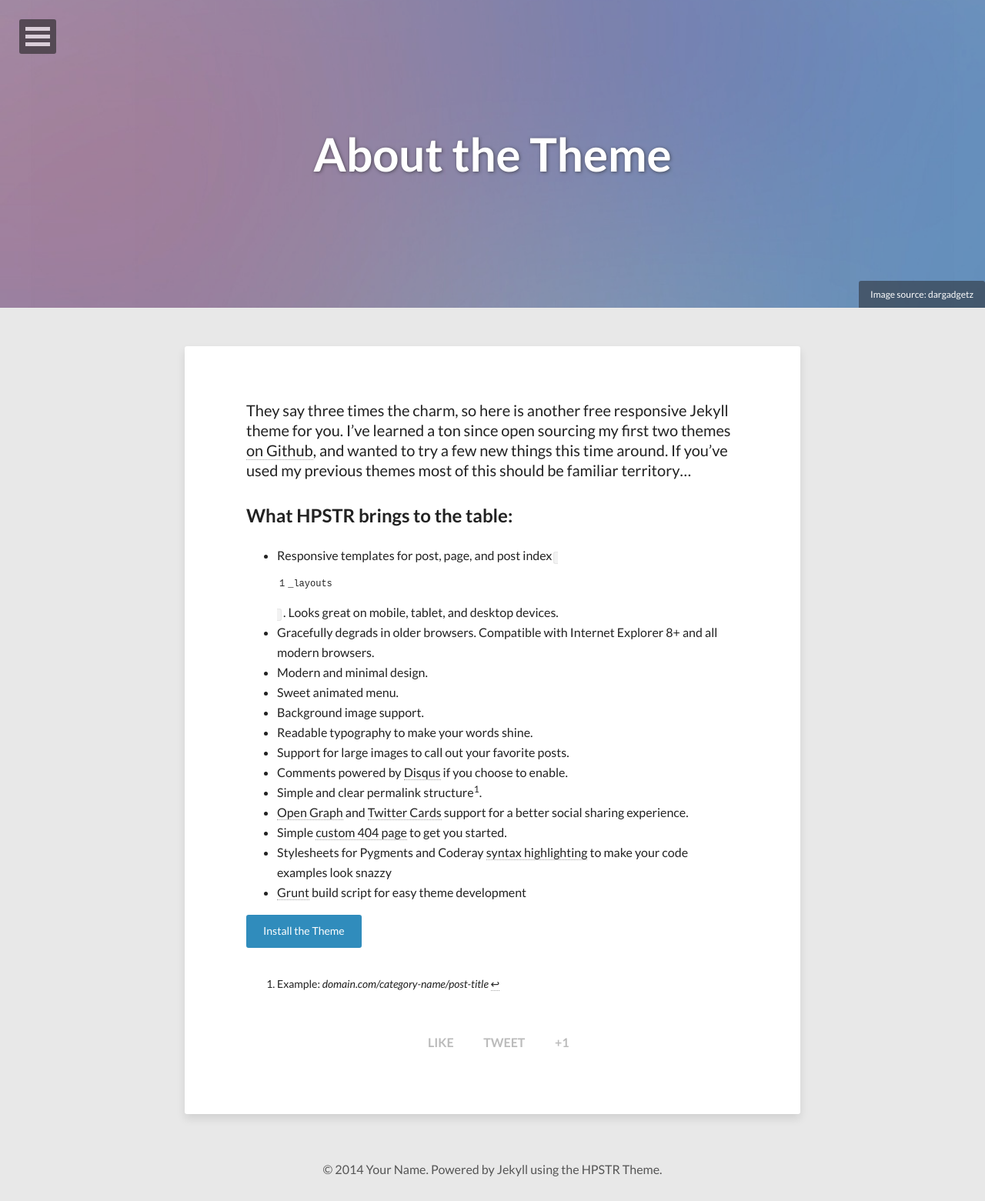
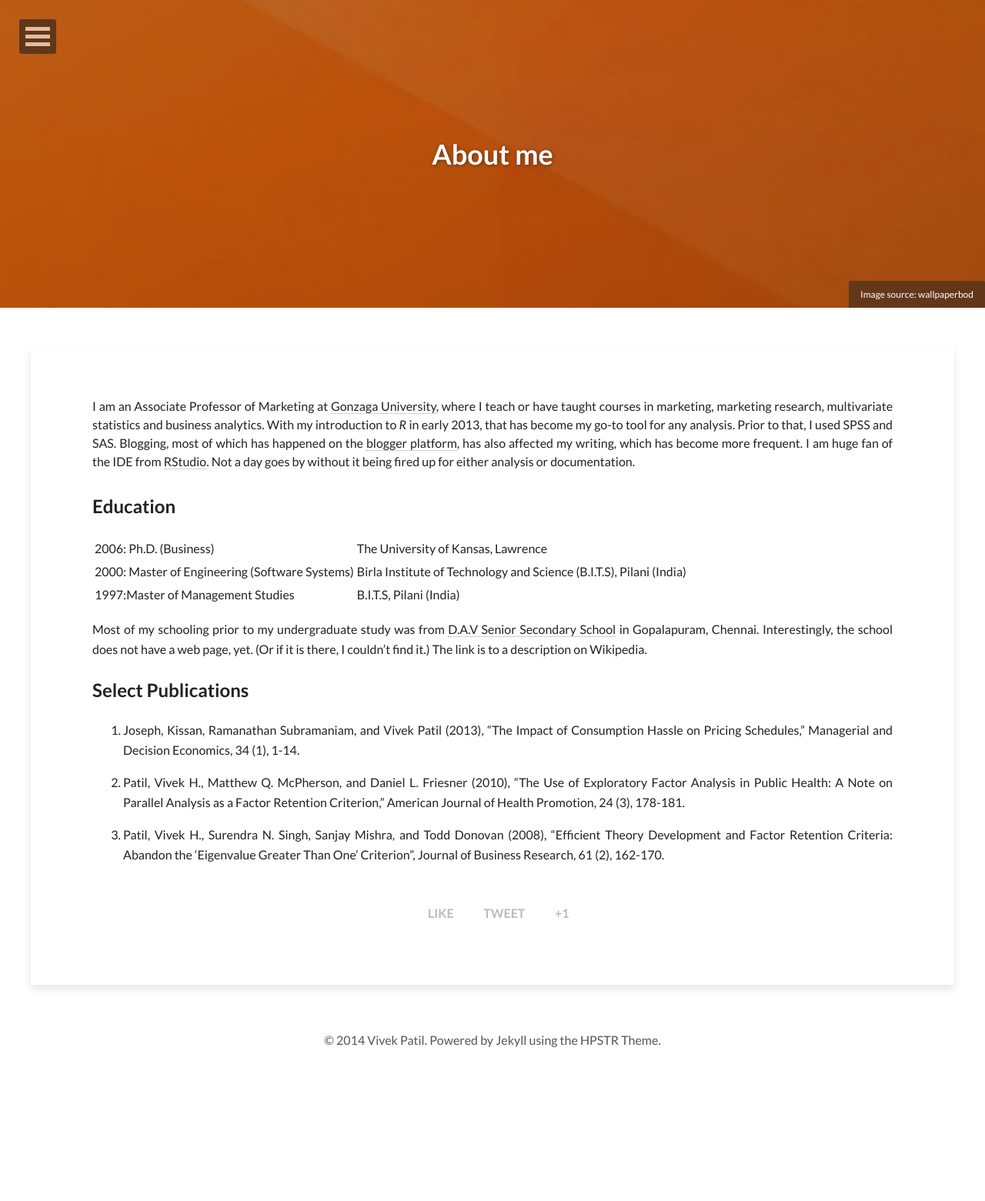
Before and after one commit to Sabertn/patilv.github.io, a Jekyll site: the page built from about.md, in a window 1280 px wide. Shown: the whole page at 77% size. Built offline with Jekyll 4.4.1, drawn with Linux system fonts in a browser that asks for light colours; nearby versions of some CDN libraries; after the commit the page ends 1393 px from its top, so only the background shows below that.

```diff
--- a/_config.yml
+++ b/_config.yml
@@ -1,32 +1,35 @@
-title:            Site Title
-description:      Describe your website here.
-disqus_shortname:
+title:            Adventures in Analytics and Visualization
+description:      Vivek Patil's website and blog for analytics and visualization
+disqus_shortname: patilv
 #Your site's domain goes here. Leave localhost server or blank when working locally.
-url:              http://localhost:4000
+#url:              http://localhost:4000
+#Comment out url when working locally to resolve base urls correctly
+url:              http://patilv.github.io/
 
 # Owner/author information
 owner:
-  name:           Your Name
-  avatar:         avatar.jpg
-  bio:            "Your bio goes here. It shouldn't be super long but a good two sentences or two should suffice."
-  email:          you@email.com
-  # Social networking links used in footer. Update and remove as you like.
-  twitter:
+  name:           Vivek Patil
+  avatar:         Vivekwebsite.jpg
+  bio:            "Associate Professor of Marketing"
+  email:          patilv@gmail.com
+
+# Social networking links used in footer. Update and remove as you like.
+  twitter:        vivekhpatil
   facebook:
-  github:
+  github:         patilv
   stackexchange:
-  linkedin:
+  linkedin:       vpatil
   instagram:
   flickr:
   tumblr:
   # For Google Authorship https://plus.google.com/authorship
-  google_plus:
+  google_plus:    https://plus.google.com/u/0/105720047530833545102/posts
 
 # Background image to be tiled on all pages
 background:
 
 # Analytics and webmaster tools stuff goes here
-google_analytics:
+google_analytics:   UA-44143720-2
 google_verify:
 # https://ssl.bing.com/webmaster/configure/verify/ownership Option 2 content= goes here
 bing_verify:
@@ -34,16 +37,16 @@ bing_verify:
 # Links to include in top navigation
 # For external links add external: true
 links:
-  - title: Theme Setup
-    url: /theme-setup
-  - title: External Link
-    url: http://mademistakes.com
-    external: true
+  - title: R Resources
+    url: /r-resources
+  - title: Public Datasets
+    url: /public-datasets
+    #external: true
 
 # http://en.wikipedia.org/wiki/List_of_tz_database_time_zones
-timezone:    America/New_York
+timezone:    America/Seattle
 future:      true
-highlighter: pygments
+hihglighter: pygments
 markdown:    kramdown
 
 # https://github.com/mojombo/jekyll/wiki/Permalinks
--- a/about.md
+++ b/about.md
@@ -1,33 +1,29 @@
 ---
 layout: page
 permalink: /about/
-title: About the Theme
-tags: [Jekyll, theme, modern, minimal, responsive]
+title: About me
 image:
-  feature: abstract-5.jpg
-  credit: dargadgetz
-  creditlink: http://www.dargadgetz.com/ios-7-abstract-wallpaper-pack-for-iphone-5-and-ipod-touch-retina/
+  feature: orange.jpg
+  credit: wallpaperbod
+  creditlink: http://www.wallpaperbod.com/wallpapers/2013/04/Abstract-Computers-Orange-Operating-Systems-1136x640.jpg
 share: true
 ---
+I am an Associate Professor of Marketing at [Gonzaga University](www.gonzaga.edu), where I teach or have taught courses in marketing, marketing research, multivariate statistics and business analytics. With my introduction to *R* in early 2013, that has become my go-to tool for any analysis. Prior to that, I used SPSS and SAS. Blogging, most of which has happened on the [blogger platform](www.analyticsandvisualization.blogspot.com), has also affected my writing, which has become more frequent. I am huge fan of the IDE from [RStudio](www.rstudio.com). Not a day goes by without it being fired up for either analysis or documentation.
 
-They say three times the charm, so here is another free responsive Jekyll theme for you. I've learned a ton since open sourcing my first two themes [on Github](http://github.com/mmistakes), and wanted to try a few new things this time around. If you've used my previous themes most of this should be familiar territory...
+# Education
 
-## What HPSTR brings to the table:
 
-* Responsive templates for post, page, and post index `_layouts`. Looks great on mobile, tablet, and desktop devices.
-* Gracefully degrads in older browsers. Compatible with Internet Explorer 8+ and all modern browsers.
-* Modern and minimal design.
-* Sweet animated menu.
-* Background image support.
-* Readable typography to make your words shine.
-* Support for large images to call out your favorite posts.
-* Comments powered by [Disqus](http://disqus.com) if you choose to enable.
-* Simple and clear permalink structure[^1].
-* [Open Graph](https://developers.facebook.com/docs/opengraph/) and [Twitter Cards](https://dev.twitter.com/docs/cards) support for a better social sharing experience.
-* Simple [custom 404 page]({{ site.url }}/404.html) to get you started.
-* Stylesheets for Pygments and Coderay [syntax highlighting]({{ site.url }}/code-highlighting-post/) to make your code examples look snazzy
-* [Grunt](http://gruntjs.com) build script for easy theme development
+|---------|-------|
+|2006: Ph.D. (Business)   	|[The University of Kansas, Lawrence](www.ku.edu)|
+|2000: Master of Engineering (Software Systems)   	|[Birla Institute of Technology and Science (B.I.T.S), Pilani (India)](www.bits-pilani.ac.in)   	|
+|1997:Master of Management Studies   	|[B.I.T.S, Pilani (India)](www.bits-pilani.ac.in)   	|
 
-<div markdown="0"><a href="{{ site.url }}/theme-setup" class="btn btn-info">Install the Theme</a></div>
+Most of my schooling prior to my undergraduate study was from [D.A.V Senior Secondary School](http://en.wikipedia.org/wiki/D.A.V._Boys_Senior_Secondary_School) in Gopalapuram, Chennai. Interestingly, the school does not have a web page, yet. (Or if it is there, I couldn't find it.) The link is to a description on Wikipedia.
 
-[^1]: Example: *domain.com/category-name/post-title*
+# Select Publications
+
+1. Joseph, Kissan, Ramanathan Subramaniam, and Vivek Patil (2013), "The Impact of Consumption Hassle on Pricing Schedules," Managerial and Decision Economics, 34 (1), 1-14.
+
+2. Patil, Vivek H., Matthew Q. McPherson, and Daniel L. Friesner (2010), "The Use of Exploratory Factor Analysis in Public Health: A Note on Parallel Analysis as a Factor Retention Criterion," American Journal of Health Promotion, 24 (3), 178-181.
+
+3. Patil, Vivek H., Surendra N. Singh, Sanjay Mishra, and Todd Donovan (2008), "Efficient Theory Development and Factor Retention Criteria: Abandon the 'Eigenvalue Greater Than One' Criterion", Journal of Business Research, 61 (2), 162-170.
```
Also changed, not shown: 404.md (+4 -0 lines), public-datasets.md (added, +36 -0 lines), r-resources.md (added, +158 -0 lines), assets/css/main.min.css, images/Vivekwebsite.jpg (added), images/avatar.jpg (deleted), images/orange.jpg (added).
